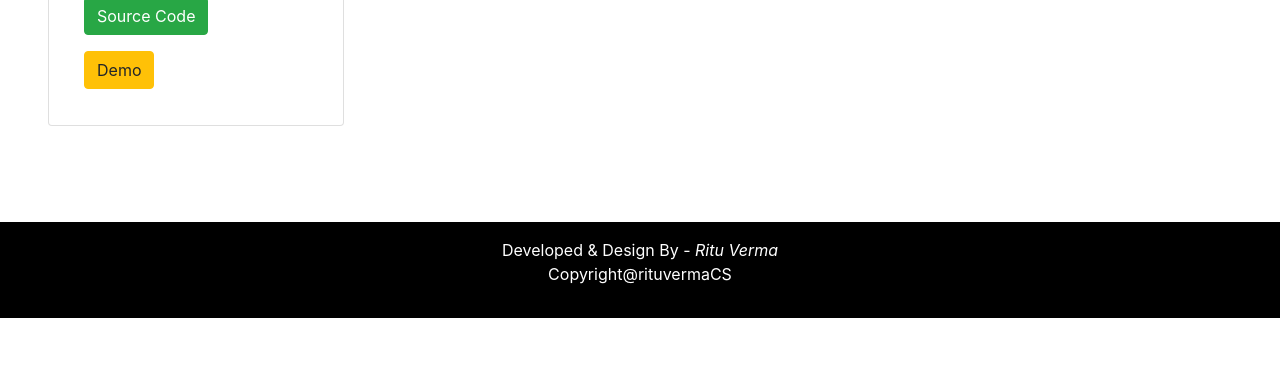
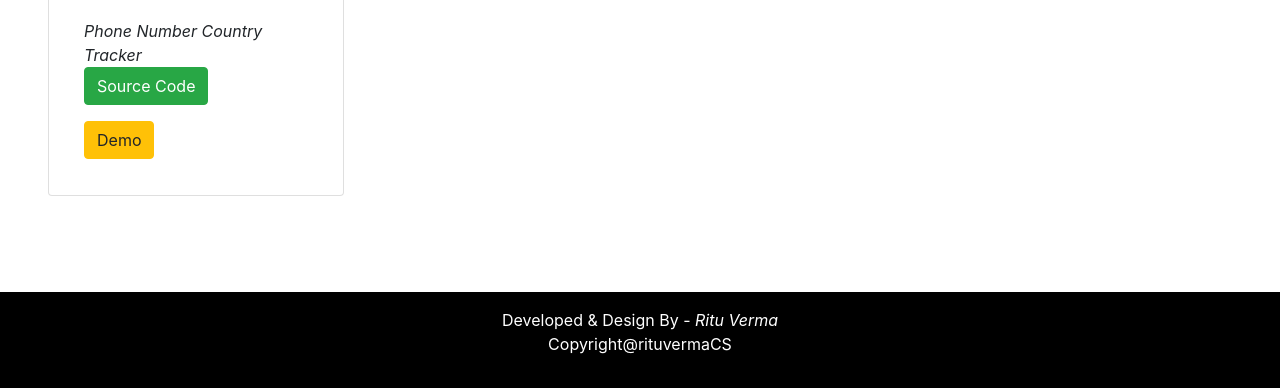
Before and after one commit to rituvermaCS/Portfolio, a Django app: page /skill/ in a window 1280 px wide. Shown: the part 2347-2735 px from the top of the page. Before the commit the page ends 2665 px from the top, so only its background shows below. Run offline with Django 3.2, Linux system fonts and the light colour scheme; some libraries are stand-ins or nearby versions.

Commit message:
Update skill.html

```diff
--- a/templates/skill.html
+++ b/templates/skill.html
@@ -5,7 +5,7 @@
     <meta name="viewport" content="width=device-width, initial-scale=1, shrink-to-fit=no">
 	{% load static %}
 	{% include 'css.html' %}
-	   <title>Riu Verma</title>
+	   <title>Ritu Verma</title>
         <style>
 	.bg-primary{
 		background-color: #320d6b!important;
@@ -62,6 +62,7 @@
                 <img src="https://i.pinimg.com/originals/54/01/fa/5401fa515a28642beaca7678147159c0.jpg" class="card-img-top" style="height:300px;" alt="first">
                 <div class="card-body">
                     <p class="card-text"><i>Autonomous Line Follower</i>
+			                <a href="https://github.com/rituvermaCS/Autonomous_Line_Follower" class="btn btn-success">Source Code</a></p>
 					<a href="https://www.youtube.com/watch?v=tZ8wxvGWCXk" class="btn btn-warning">Demo</a></p>
                 </div>
               </div>
@@ -69,21 +70,24 @@
                 <img src="{% static 'C:/Users/mk/portfolio/portfolio/static/images/6.png' %}" class="card-img-top" style="height:300px;" alt="second">
                 <div class="card-body">
                    <p class="card-text"><i>Online Voting System Software</i>
-					<a href="https://github.com/rituvermaCS/Virtual-Voting-System-" class="btn btn-success">Source Code</a></p>
+					<a href="https://github.com/rituvermaCS/Voting-system" class="btn btn-success">Source Code</a></p>
+			                <a href="#" class="btn btn-warning">Demo</a></p>
 				</div>
               </div>
               <div class="card col-md-3" style="width: 18rem;">
                 <img src="{% static 'C:/Users/mk/portfolio/portfolio/static/images/1.png' %}" class="card-img-top" style="height:300px;" alt="third">
                 <div class="card-body">
                    <p class="card-text"><i>Institutional Website</i>
-					<a href="https://github.com/rituvermaCS/BICT-Institute" class="btn btn-success">Source Code</a></p>
+					<a href="https://github.com/rituvermaCS/BICT-Institute-Website" class="btn btn-success">Source Code</a></p>
+			                <a href="#" class="btn btn-warning">Demo</a></p>
 				</div>
               </div>
               <div class="card col-md-3" style="width: 18rem;">
                 <img src="{% static 'C:/Users/mk/portfolio/portfolio/static/images/2.png' %}" class="card-img-top" style="height:300px;" alt="fourth">
                 <div class="card-body">
-                   <p class="card-text"><i>E- Learning Website</i>
-					<a href="https://github.com/rituvermaCS/E-Learning" class="btn btn-success">Source Code</a></p>
+                   <p class="card-text"><i>AI Chatbot</i>
+					<a href="https://github.com/rituvermaCS/AI_Chatbot" class="btn btn-success">Source Code</a></p>
+			                <a href="#" class="btn btn-warning">Demo</a></p>
 				</div>
               </div>
               <div class="card col-md-3" style="width: 18rem;">
@@ -91,6 +95,7 @@
                 <div class="card-body">
                    <p class="card-text"><i>Online Bus Booking</i>
 					<a href="https://github.com/rituvermaCS/online-bus-booking" class="btn btn-success">Source Code</a></p>
+			                <a href="#" class="btn btn-warning">Demo</a></p>
 				</div>
               </div>
               <div class="card col-md-3" style="width: 18rem;">
@@ -104,7 +109,7 @@
 			  <div class="card col-md-3" style="width: 18rem;">
                 <img src="{% static 'C:/Users/mk/portfolio/portfolio/static/images/4.png' %}" class="card-img-top" style="height:300px;" alt="seventh">
                 <div class="card-body">
-                   <p class="card-text"><i>Eggy - Bowl: Egg Catcher</i>
+                   <p class="card-text"><i>Eggy - Bowl</i>
 					<a href="https://github.com/rituvermaCS/Eggy-Bowl" class="btn btn-success">Source Code</a></p>
 					<a href="https://www.youtube.com/watch?v=DqqEgIu3fJ8" class="btn btn-warning">Demo</a></p>
 				</div>
@@ -114,14 +119,15 @@
                 <div class="card-body">
                    <p class="card-text"><i>Data Parserory</i>
 					<a href="https://github.com/rituvermaCS/Parse-data-with-web-scrapping" class="btn btn-success">Source Code</a></p>
+			                <a href="#" class="btn btn-warning">Demo</a></p>
 				</div>
               </div>
 			  <div class="card col-md-3" style="width: 18rem;">
                 <img src="https://th.bing.com/th/id/OIP.SbIBLSCXLl0vNyX11waOhQHaHa?pid=Api&w=800&h=800&rs=1" class="card-img-top" style="height:300px;" alt="nineth">
                 <div class="card-body">
-                   <p class="card-text"><i>Flowry- Voice Assistant</i>
-					<a href="https://github.com/Iiec-rise-python-task/Menu-Driven-With-CGI" class="btn btn-success">Source Code</a></p>
-					<a href="https://www.youtube.com/watch?v=YvxNSYZMg04&t=136s" class="btn btn-warning">Demo</a></p>
+                   <p class="card-text"><i>Phone Number Country Tracker</i>
+					<a href="https://github.com/rituvermaCS/Phone_number_tracker" class="btn btn-success">Source Code</a></p>
+					<a href="https://www.youtube.com/watch?v=HGxZABquiEw&t=37s" class="btn btn-warning">Demo</a></p>
 				</div>
               </div>
 			  <div class="card col-md-3" style="width: 18rem;">
@@ -129,27 +135,31 @@
                 <div class="card-body">
                    <p class="card-text"><i>Object Detection</i>
 					<a href="https://github.com/rituvermaCS/obj-detection" class="btn btn-success">Source Code</a></p>
+			                <a href="#" class="btn btn-warning">Demo</a></p>
 				</div>
               </div>
 			  <div class="card col-md-3" style="width: 18rem;">
                 <img src="https://i1.wp.com/techconnecto.com/wp-content/uploads/2017/09/Do-Twitter-Sentiment-Analysis-for-Free-Online-Download-Report-in-CSV.png?fit=600%2C360&ssl=1" class="card-img-top" style="height:300px;" alt="nineth">
                 <div class="card-body">
-                   <p class="card-text"><i>Twitter Sentiment Analysis</i>
-					<a href="https://github.com/rituvermaCS/Twitter_Sentiment-al" class="btn btn-success">Source Code</a></p>
+                   <p class="card-text"><i>Movie Recommendation ML Application</i>
+					<a href="https://github.com/rituvermaCS/Movie-Recommendation-ML-Application" class="btn btn-success">Source Code</a></p>
+			                <a href="#" class="btn btn-warning">Demo</a></p>
 				</div>
               </div>
 			  <div class="card col-md-3" style="width: 18rem;">
                 <img src="https://miro.medium.com/max/1638/1*CzYWFELOgIhenK42NdCGEQ.png" class="card-img-top" style="height:300px;" alt="nineth">
                 <div class="card-body">
-                   <p class="card-text"><i>Recommendation Engine Using Scratch</i><br>
-					<a href="https://github.com/rituvermaCS/Recommendation_Engine_using_Scratch" class="btn btn-success">Source Code</a></p>
+                   <p class="card-text"><i>Image Size Compressor</i><br>
+					<a href="https://github.com/rituvermaCS/Image-Size-Compressor" class="btn btn-success">Source Code</a></p>
+			                <a href="#" class="btn btn-warning">Demo</a></p>
 				</div>
               </div>
 			  <div class="card col-md-3" style="width: 18rem;">
                 <img src="https://cdn-images-1.medium.com/max/800/1*av47vApmzuM0AN21VaIcSA.png" class="card-img-top" style="height:300px;" alt="nineth">
                 <div class="card-body">
-                   <p class="card-text"><i>Visual Recognition Datasets for Deep Learning</i>
-					<a href="https://github.com/rituvermaCS/Visual-Recognition-Datasets-for-Deep-Learning" class="btn btn-success">Source Code</a></p>
+                   <p class="card-text"><i>File Size Optimization</i>
+					<a href="https://github.com/rituvermaCS/File-Size-Optimization" class="btn btn-success">Source Code</a></p>
+			                <a href="#" class="btn btn-warning">Demo</a></p>
 				</div>
               </div>
 			  <div class="card col-md-3" style="width: 18rem;">
```
